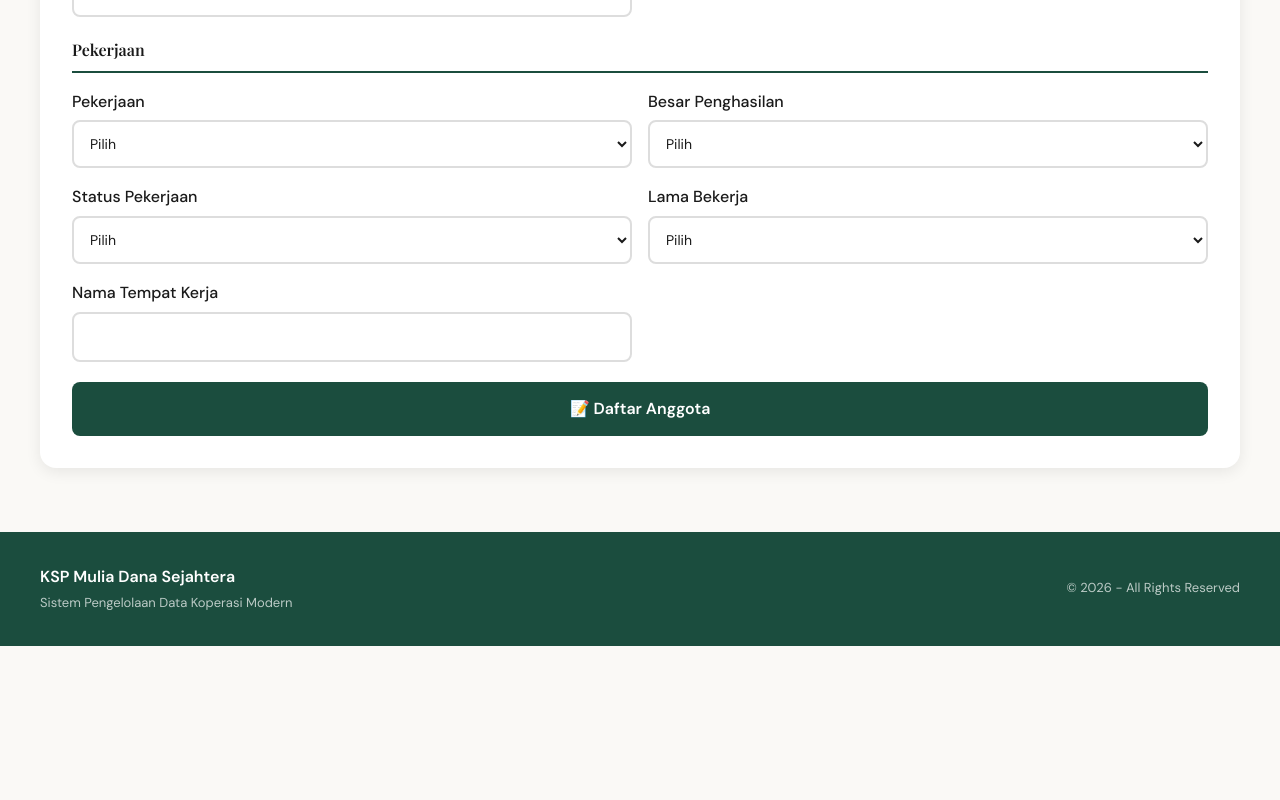
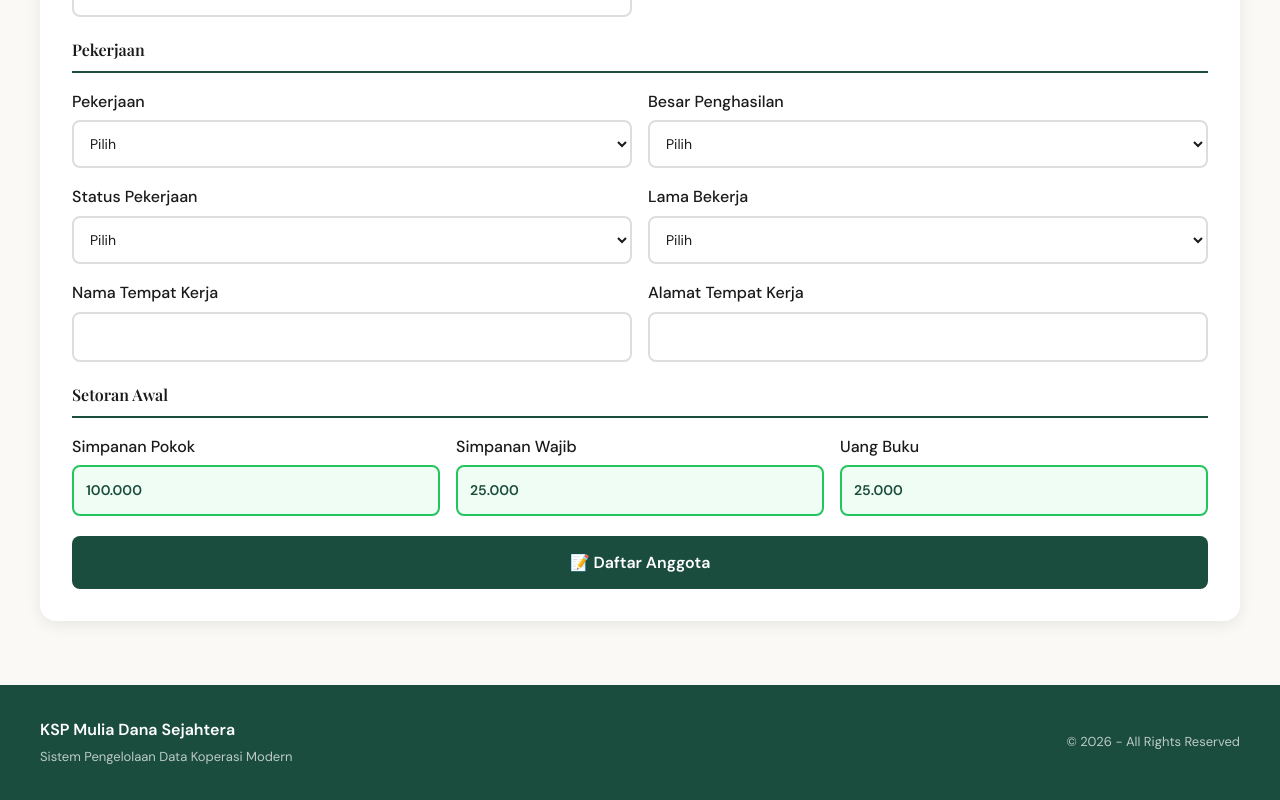
Before and after one commit to manangindu81-design/mds, a Next.js app: page /anggota in a window 1280 px wide. Shown: the part 1473-2273 px from the top of the page. Before the commit the page ends 2119 px from the top, so only its background shows below. Built offline with nearby package versions, Linux system fonts and the light colour scheme.

Commit message:
feat(ui): add alamat tempat kerja field and initial deposit section
Add a new text input for employee address and a read‑only section
displaying default Simpanan Pokok and Simpanan Wajib amounts
improving data completeness for new members.

```diff
--- a/src/app/anggota/page.tsx
+++ b/src/app/anggota/page.tsx
@@ -90,6 +90,7 @@ export default function AnggotaPage() {
     besarPenghasilan: "",
     statusPekerjaan: "",
     lamaBekerja: "",
+    alamatTempatKerja: "",
     alamat: "",
     rt: "",
     rw: "",
@@ -153,7 +154,7 @@ export default function AnggotaPage() {
       setSubmitted(true);
       setTimeout(() => {
         setSubmitted(false);
-        setFormData({ nik: "", nama: "", tempatLahir: "", tanggalLahir: "", jkelamin: "", status: "", namaPasangan: "", jumlahAnak: "", namaIbuKandung: "", namaSaudara: "", telpSaudara: "", hubungan: "", pekerjaan: "", besarPenghasilan: "", statusPekerjaan: "", lamaBekerja: "", alamat: "", rt: "", rw: "", kel: "", kec: "", kota: "", telepon: "", email: "", tempatKerja: "", pendapatan: "" });
+        setFormData({ nik: "", nama: "", tempatLahir: "", tanggalLahir: "", jkelamin: "", status: "", namaPasangan: "", jumlahAnak: "", namaIbuKandung: "", namaSaudara: "", telpSaudara: "", hubungan: "", pekerjaan: "", besarPenghasilan: "", statusPekerjaan: "", lamaBekerja: "", alamatTempatKerja: "", alamat: "", rt: "", rw: "", kel: "", kec: "", kota: "", telepon: "", email: "", tempatKerja: "", pendapatan: "" });
       }, 3000);
     }
   };
@@ -213,6 +214,14 @@ export default function AnggotaPage() {
               <div><label style={{ display: "block", fontWeight: 500, marginBottom: 6 }}>Status Pekerjaan</label><select value={formData.statusPekerjaan} onChange={e => setFormData({ ...formData, statusPekerjaan: e.target.value })} style={{ width: "100%", padding: 12, borderRadius: 8, border: "2px solid #ddd", fontSize: 14, background: "white" }}>{optionsStatusPekerjaan.map(o => <option key={o.value} value={o.value}>{o.label}</option>)}</select></div>
               <div><label style={{ display: "block", fontWeight: 500, marginBottom: 6 }}>Lama Bekerja</label><select value={formData.lamaBekerja} onChange={e => setFormData({ ...formData, lamaBekerja: e.target.value })} style={{ width: "100%", padding: 12, borderRadius: 8, border: "2px solid #ddd", fontSize: 14, background: "white" }}>{optionsLamaBekerja.map(o => <option key={o.value} value={o.value}>{o.label}</option>)}</select></div>
               <div><label style={{ display: "block", fontWeight: 500, marginBottom: 6 }}>Nama Tempat Kerja</label><input type="text" value={formData.tempatKerja} onChange={e => setFormData({ ...formData, tempatKerja: e.target.value })} style={{ width: "100%", padding: 12, borderRadius: 8, border: "2px solid #ddd", fontSize: 14 }} /></div>
+              <div><label style={{ display: "block", fontWeight: 500, marginBottom: 6 }}>Alamat Tempat Kerja</label><input type="text" value={formData.alamatTempatKerja || ""} onChange={e => setFormData({ ...formData, alamatTempatKerja: e.target.value })} style={{ width: "100%", padding: 12, borderRadius: 8, border: "2px solid #ddd", fontSize: 14 }} /></div>
+            </div>
+
+            <h3 style={{ fontSize: 16, marginBottom: 16, borderBottom: "2px solid #1B4D3E", paddingBottom: 8 }}>Setoran Awal</h3>
+            <div style={{ display: "grid", gridTemplateColumns: "1fr 1fr 1fr", gap: 16, marginBottom: 20 }}>
+              <div><label style={{ display: "block", fontWeight: 500, marginBottom: 6 }}>Simpanan Pokok</label><input type="text" value="100.000" readOnly style={{ width: "100%", padding: 12, borderRadius: 8, border: "2px solid #22c55e", fontSize: 14, background: "#f0fdf4", fontWeight: 600, color: "#1B4D3E" }} /></div>
+              <div><label style={{ display: "block", fontWeight: 500, marginBottom: 6 }}>Simpanan Wajib</label><input type="text" value="25.000" readOnly style={{ width: "100%", padding: 12, borderRadius: 8, border: "2px solid #22c55e", fontSize: 14, background: "#f0fdf4", fontWeight: 600, color: "#1B4D3E" }} /></div>
+              <div><label style={{ display: "block", fontWeight: 500, marginBottom: 6 }}>Uang Buku</label><input type="text" value="25.000" readOnly style={{ width: "100%", padding: 12, borderRadius: 8, border: "2px solid #22c55e", fontSize: 14, background: "#f0fdf4", fontWeight: 600, color: "#1B4D3E" }} /></div>
             </div>
 
             <button type="submit" style={{ width: "100%", padding: 14, background: "#1B4D3E", color: "white", border: "none", borderRadius: 8, fontSize: 16, fontWeight: 600, cursor: "pointer" }}>📝 Daftar Anggota</button>
```
